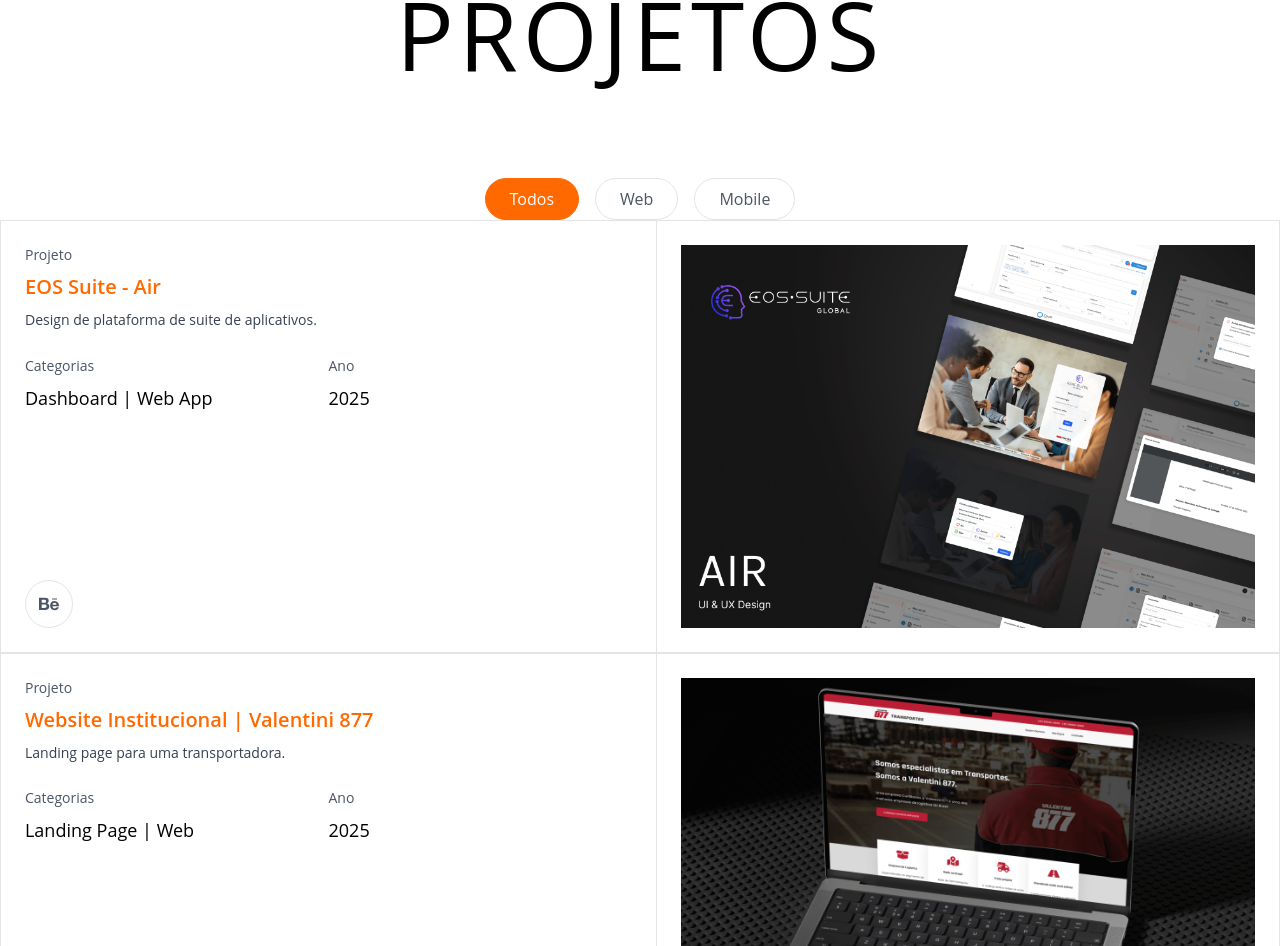
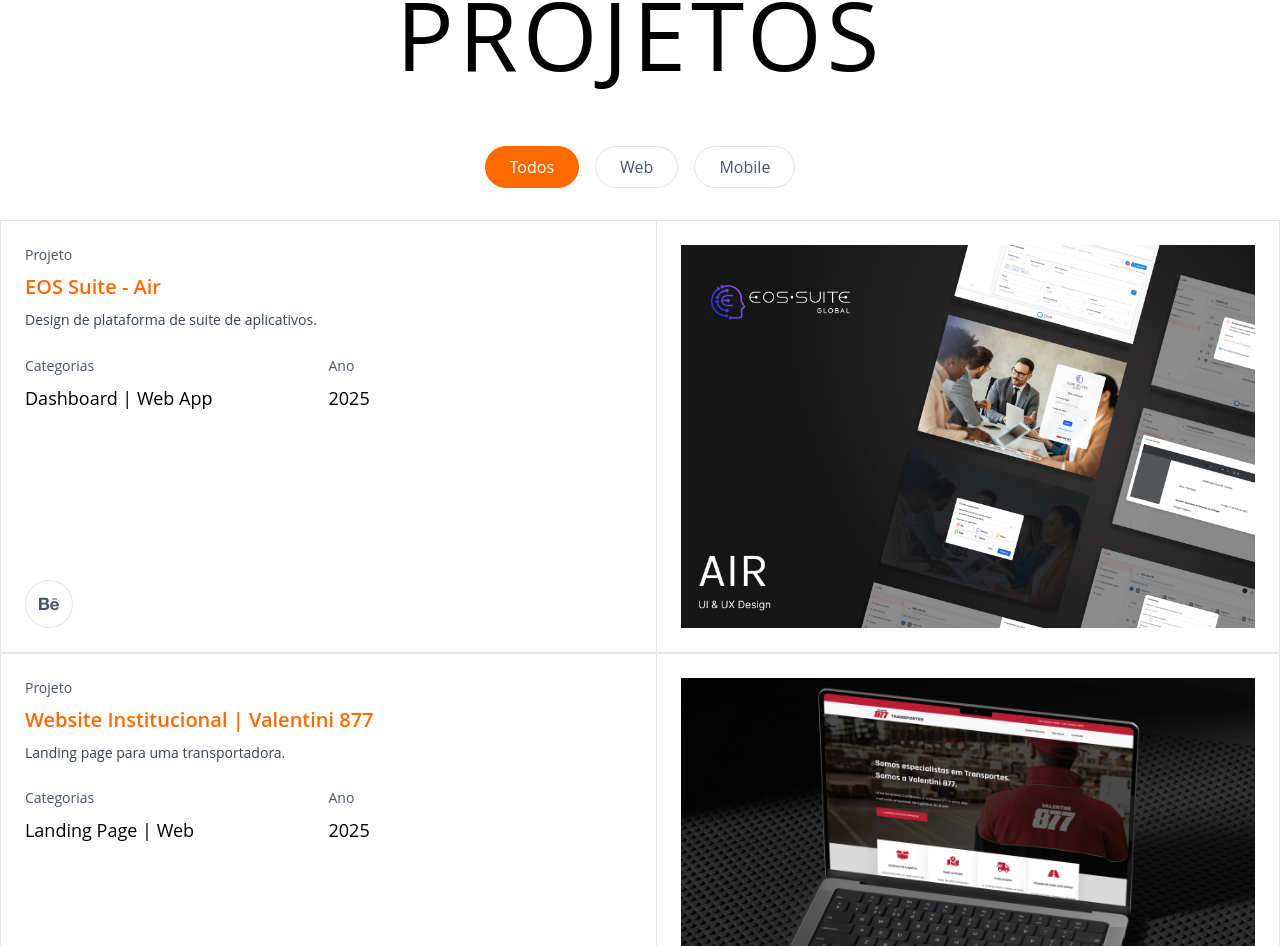
Before and after one commit to danielalves96/portfolio-2025, a Next.js app: page / in a window 1280 px wide. Shown: the part 1553-2499 px from the top of the page. Built offline with nearby package versions, Linux system fonts and the light colour scheme.

Commit message:
fix: adjust padding in footer and margin in project filters for improved layout

```diff
--- a/src/sections/footer/footer-section.tsx
+++ b/src/sections/footer/footer-section.tsx
@@ -9,7 +9,7 @@
 export function FooterSection() {
   return (
     <section className='border-t'>
-      <footer className='max-w-7xl mx-auto py-16'>
+      <footer className='max-w-7xl mx-auto pt-16 pb-8'>
         <div className='flex flex-col items-center space-y-8'>
           <h1 className='text-6xl md:text-9xl font-normal text-center'>
             Let
--- a/src/sections/projects/project-filters.tsx
+++ b/src/sections/projects/project-filters.tsx
@@ -12,7 +12,7 @@
   onFilterChange,
 }: ProjectFiltersProps) {
   return (
-    <div className='flex justify-center gap-4 mt-8'>
+    <div className='flex justify-center gap-4 mb-8'>
       {filters.map(filter => (
         <button
           key={filter}
```
